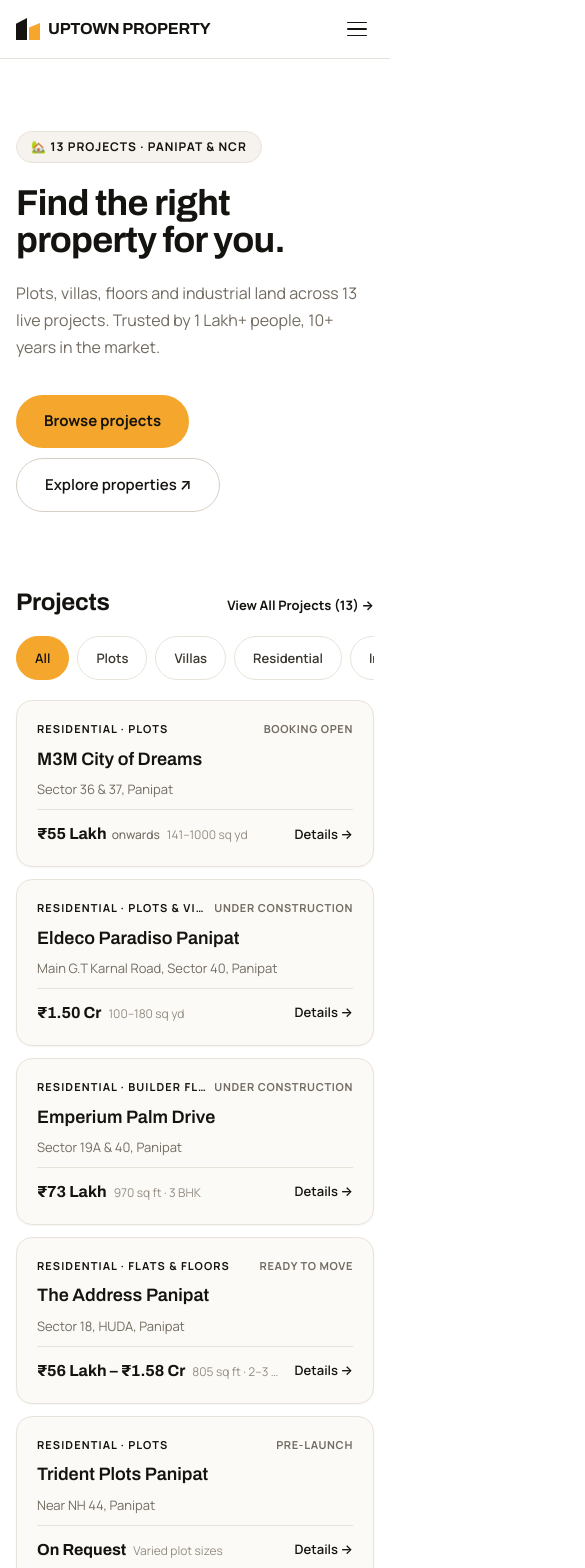
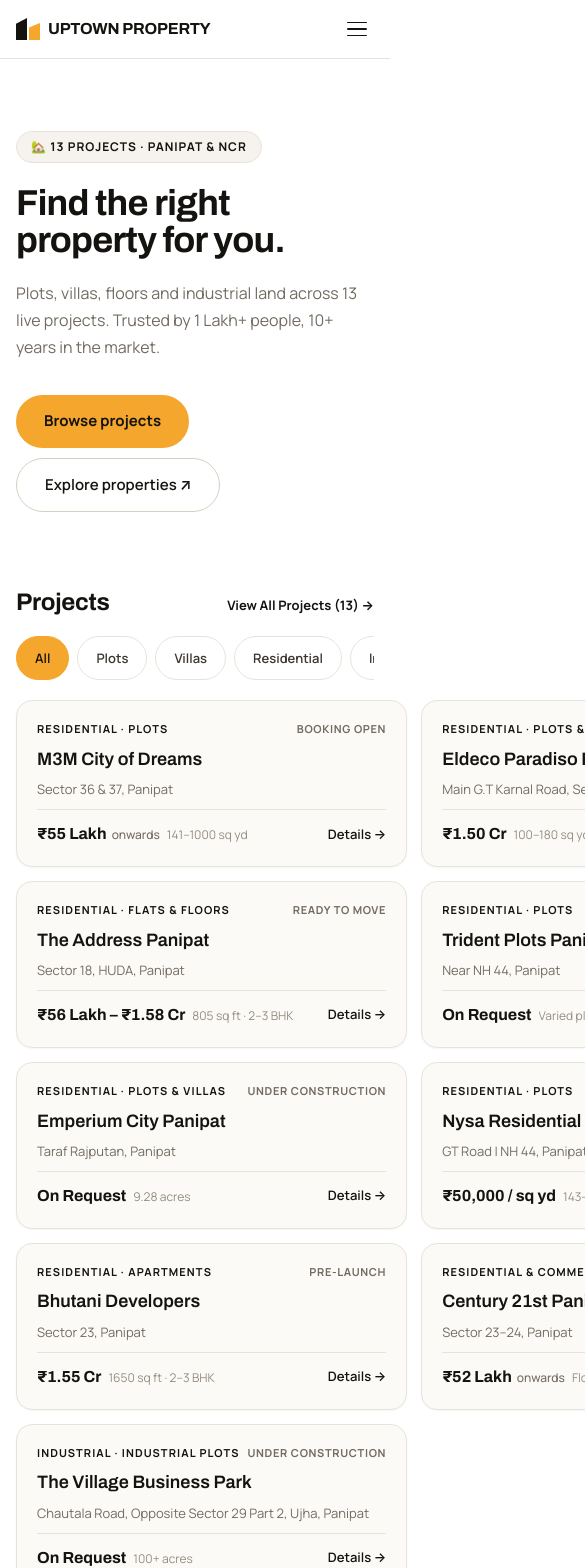
Before and after one commit to uptwnp/uptwnwebsite, a Next.js app: page / in a window 390 px wide. Shown: the top 1568 px of the page, 585 px wide, since content can reach past the window. Built offline with nearby package versions, Linux system fonts and the light colour scheme.

Commit message:
Revert "Fix project listing cards overflow and mobile responsiveness across Home, Listing, and Detail pages"
This reverts commit 71c4b298e9820767eacca6f56f2e64c34ad99749.

```diff
--- a/src/app/projects/[slug]/page.tsx
+++ b/src/app/projects/[slug]/page.tsx
@@ -364,7 +364,7 @@
           <h2 style={{ margin: '0 0 18px', fontFamily: 'Archivo, sans-serif', fontWeight: 700, fontSize: 22, letterSpacing: '-0.01em' }}>
             Other projects
           </h2>
-          <div className="related-projects-grid" style={{ display: 'grid', gridTemplateColumns: 'repeat(3, 1fr)', gap: 12, width: '100%' }}>
+          <div style={{ display: 'grid', gridTemplateColumns: 'repeat(3, 1fr)', gap: 12 }}>
             {related.map(r => {
               const { main, onwards } = formatPrice(r.price);
               return (
@@ -374,16 +374,15 @@
                     background: 'var(--card)', border: '1px solid var(--border)',
                     borderRadius: 16, padding: 18, textDecoration: 'none',
                     color: 'var(--ink)', display: 'flex', flexDirection: 'column', gap: 8,
-                    minWidth: 0, boxSizing: 'border-box', overflow: 'hidden',
                   }}>
-                  <span style={{ fontSize: 11, fontWeight: 700, letterSpacing: '0.1em', textTransform: 'uppercase', color: 'var(--acc)', overflow: 'hidden', textOverflow: 'ellipsis', whiteSpace: 'nowrap' }}>
+                  <span style={{ fontSize: 11, fontWeight: 700, letterSpacing: '0.1em', textTransform: 'uppercase', color: 'var(--acc)' }}>
                     {r.segment} · {r.form}
                   </span>
-                  <span style={{ fontFamily: 'Archivo, sans-serif', fontWeight: 600, fontSize: 17, lineHeight: 1.25, wordBreak: 'break-word' }}>{r.title}</span>
-                  <span style={{ fontSize: 13, color: 'var(--muted)', wordBreak: 'break-word' }}>{r.location}</span>
-                  <div style={{ display: 'flex', alignItems: 'baseline', gap: 5, marginTop: 6, paddingTop: 10, borderTop: '1px solid var(--border)', minWidth: 0 }}>
-                    <span style={{ fontFamily: 'Archivo, sans-serif', fontWeight: 700, fontSize: 15, flexShrink: 0 }}>{main}</span>
-                    {onwards && <span style={{ fontSize: 12, color: 'var(--muted)', flexShrink: 0 }}>{onwards}</span>}
+                  <span style={{ fontFamily: 'Archivo, sans-serif', fontWeight: 600, fontSize: 17, lineHeight: 1.25 }}>{r.title}</span>
+                  <span style={{ fontSize: 13, color: 'var(--muted)' }}>{r.location}</span>
+                  <div style={{ display: 'flex', alignItems: 'baseline', gap: 5, marginTop: 6, paddingTop: 10, borderTop: '1px solid var(--border)' }}>
+                    <span style={{ fontFamily: 'Archivo, sans-serif', fontWeight: 700, fontSize: 15 }}>{main}</span>
+                    {onwards && <span style={{ fontSize: 12, color: 'var(--muted)' }}>{onwards}</span>}
                   </div>
                 </Link>
               );
@@ -398,10 +397,11 @@
       </main>
 
       <style>{`
-        @media (max-width: 768px) {
-          .related-projects-grid {
+        @media (max-width: 820px) {
+          .container > div[style*="grid-template-columns"] {
             grid-template-columns: 1fr !important;
           }
+          div[style*="320px"] { display: none; }
           .mobile-bar {
             display: block;
             position: fixed; bottom: 0; left: 0; right: 0; z-index: 60;
@@ -409,11 +409,11 @@
             border-top: 1px solid var(--border);
           }
         }
-        @media (min-width: 769px) {
+        @media (min-width: 821px) {
           .mobile-bar { display: none; }
         }
-        @media (max-width: 1024px) and (min-width: 769px) {
-          .related-projects-grid {
+        @media (max-width: 1100px) and (min-width: 821px) {
+          section.container > div[style*="grid-template-columns: repeat(3"] {
             grid-template-columns: repeat(2, 1fr) !important;
           }
         }
--- a/src/components/HomeClient.tsx
+++ b/src/components/HomeClient.tsx
@@ -114,11 +114,10 @@
           </div>
 
           {/* 3-column grid */}
-          <div className="grid-projects" style={{
+          <div style={{
             display: 'grid',
             gridTemplateColumns: 'repeat(3, 1fr)',
             gap: 14,
-            width: '100%',
           }}>
             {shown.map(project => (
               <ProjectCard key={project.slug} project={project} />
@@ -126,11 +125,11 @@
           </div>
 
           <style>{`
-            @media (max-width: 768px) {
-              .grid-projects { grid-template-columns: 1fr !important; gap: 12px !important; }
+            @media (max-width: 820px) {
+              #projects .grid-projects { grid-template-columns: 1fr !important; }
             }
-            @media (max-width: 1024px) and (min-width: 769px) {
-              .grid-projects { grid-template-columns: repeat(2, 1fr) !important; }
+            @media (max-width: 1100px) and (min-width: 821px) {
+              section#projects > div:last-child { grid-template-columns: repeat(2, 1fr) !important; }
             }
           `}</style>
         </section>
--- a/src/components/ProjectCard.tsx
+++ b/src/components/ProjectCard.tsx
@@ -8,7 +8,7 @@
   return (
     <Link
       href={`/projects/${project.slug}`}
-      className="card-hover project-card"
+      className="card-hover"
       style={{
         background: 'var(--card)',
         border: '1px solid var(--border)',
@@ -20,19 +20,14 @@
         gap: 10,
         color: 'var(--ink)',
         textDecoration: 'none',
-        width: '100%',
-        boxSizing: 'border-box',
-        overflow: 'hidden',
-        minWidth: 0,
       }}
     >
       {/* Tag & Status */}
       <div style={{
         display: 'flex', alignItems: 'center', justifyContent: 'space-between',
         gap: 8, fontSize: 11, fontWeight: 700, letterSpacing: '0.1em', textTransform: 'uppercase',
-        width: '100%', minWidth: 0,
       }}>
-        <span style={{ color: 'var(--acc)', overflow: 'hidden', textOverflow: 'ellipsis', whiteSpace: 'nowrap', minWidth: 0, flex: 1 }}>
+        <span style={{ color: 'var(--acc)', overflow: 'hidden', textOverflow: 'ellipsis', whiteSpace: 'nowrap' }}>
           {tagLabel}
         </span>
         <span style={{ color: 'var(--muted)', letterSpacing: '0.06em', whiteSpace: 'nowrap', flexShrink: 0 }}>
@@ -41,12 +36,12 @@
       </div>
 
       {/* Title */}
-      <h3 style={{ margin: 0, fontFamily: 'Archivo, sans-serif', fontWeight: 600, fontSize: 18, lineHeight: 1.25, wordBreak: 'break-word' }}>
+      <h3 style={{ margin: 0, fontFamily: 'Archivo, sans-serif', fontWeight: 600, fontSize: 18, lineHeight: 1.25 }}>
         {project.title}
       </h3>
 
       {/* Location */}
-      <p style={{ margin: 0, fontSize: 13, color: 'var(--muted)', lineHeight: 1.45, wordBreak: 'break-word' }}>
+      <p style={{ margin: 0, fontSize: 13, color: 'var(--muted)', lineHeight: 1.45 }}>
         {project.location}
       </p>
 
@@ -55,18 +50,17 @@
         display: 'flex', alignItems: 'center', justifyContent: 'space-between',
         gap: 10, marginTop: 'auto', paddingTop: 12,
         borderTop: '1px solid var(--border)',
-        width: '100%', minWidth: 0,
       }}>
-        <div style={{ display: 'flex', alignItems: 'baseline', gap: 5, minWidth: 0, flex: 1, overflow: 'hidden' }}>
-          <span style={{ fontFamily: 'Archivo, sans-serif', fontWeight: 700, fontSize: 16, color: 'var(--ink)', whiteSpace: 'nowrap', flexShrink: 0 }}>
+        <div style={{ display: 'flex', alignItems: 'baseline', gap: 5, minWidth: 0, overflow: 'hidden' }}>
+          <span style={{ fontFamily: 'Archivo, sans-serif', fontWeight: 700, fontSize: 16, color: 'var(--ink)', whiteSpace: 'nowrap' }}>
             {main}
           </span>
           {onwards && (
-            <span style={{ fontSize: 12, fontWeight: 500, color: 'var(--muted)', whiteSpace: 'nowrap', flexShrink: 0 }}>
+            <span style={{ fontSize: 12, fontWeight: 500, color: 'var(--muted)', whiteSpace: 'nowrap' }}>
               {onwards}
             </span>
           )}
-          <span style={{ fontSize: 12, color: 'var(--faint)', whiteSpace: 'nowrap', overflow: 'hidden', textOverflow: 'ellipsis', marginLeft: 2, flexShrink: 1 }}>
+          <span style={{ fontSize: 12, color: 'var(--faint)', whiteSpace: 'nowrap', overflow: 'hidden', textOverflow: 'ellipsis', marginLeft: 2 }}>
             {project.area}
           </span>
         </div>
--- a/src/components/ProjectsClient.tsx
+++ b/src/components/ProjectsClient.tsx
@@ -67,7 +67,7 @@
           </p>
 
           {/* Search & Filter Controls */}
-          <div className="search-filter-box" style={{
+          <div style={{
             background: 'var(--card)',
             border: '1px solid var(--border)',
             borderRadius: 20,
@@ -77,8 +77,6 @@
             gap: 16,
             boxShadow: '0 4px 20px var(--shadow)',
             marginBottom: 32,
-            width: '100%',
-            boxSizing: 'border-box',
           }}>
             {/* Search Bar */}
             <div style={{ position: 'relative', width: '100%' }}>
@@ -100,7 +98,6 @@
                   color: 'var(--ink)',
                   fontSize: 14,
                   outline: 'none',
-                  boxSizing: 'border-box',
                   transition: 'border-color 0.15s',
                 }}
                 onFocus={e => e.currentTarget.style.borderColor = 'var(--gold)'}
@@ -129,10 +126,8 @@
               gap: 12,
               paddingTop: 12,
               borderTop: '1px solid var(--divider)',
-              width: '100%',
-              minWidth: 0,
             }}>
-              <div className="scrollbar-none" style={{ display: 'flex', gap: 8, overflowX: 'auto', paddingBottom: 4, maxWidth: '100%' }}>
+              <div className="scrollbar-none" style={{ display: 'flex', gap: 8, overflowX: 'auto', paddingBottom: 4 }}>
                 {TYPE_TABS.map(tab => {
                   const active = tab === selectedType;
                   return (
@@ -181,8 +176,6 @@
               display: 'grid',
               gridTemplateColumns: 'repeat(3, 1fr)',
               gap: 16,
-              width: '100%',
-              boxSizing: 'border-box',
             }} className="projects-listing-grid">
               {filteredProjects.map(project => (
                 <ProjectCard key={project.slug} project={project} />
@@ -197,8 +190,6 @@
               border: '1px dashed var(--outline)',
               borderRadius: 24,
               margin: '20px 0',
-              width: '100%',
-              boxSizing: 'border-box',
             }}>
               <div style={{ fontSize: 40, marginBottom: 12 }}>🔍</div>
               <h3 style={{ fontFamily: 'Archivo, sans-serif', fontSize: 20, margin: '0 0 8px', color: 'var(--ink)' }}>
@@ -224,29 +215,16 @@
       </main>
 
       <style>{`
-        .projects-listing-grid {
-          display: grid;
-          grid-template-columns: repeat(3, 1fr);
-          gap: 16px;
-          width: 100%;
-        }
-
-        @media (max-width: 768px) {
-          .search-filter-box {
-            padding: 16px 14px !important;
-            border-radius: 16px !important;
-            margin-bottom: 20px !important;
-          }
+        @media (max-width: 820px) {
           .projects-listing-grid {
             grid-template-columns: 1fr !important;
-            gap: 12px !important;
           }
         }
-
-        @media (min-width: 769px) and (max-width: 1024px) {
+        @media (min-width: 821px) and (max-width: 1100px) {
           .projects-listing-grid {
             grid-template-columns: repeat(2, 1fr) !important;
           }
+        }
       `}</style>
 
       <Footer />
```
